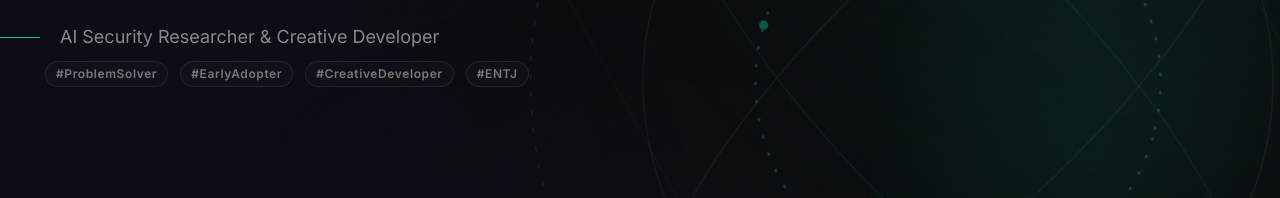
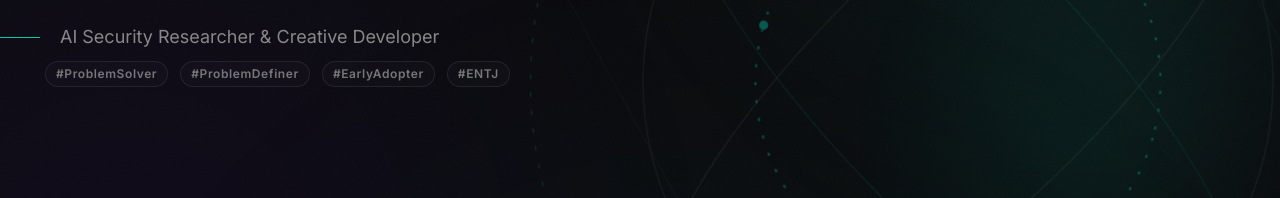
Before and after one commit to nahyun27/nahyun-portfolio, a Next.js app: page / in a window 1280 px wide. Shown: the part 488-686 px from the top of the page. Built offline with nearby package versions, Linux system fonts and the light colour scheme.

Commit message:
edit: ai era post link

```diff
--- a/src/components/sections/BlogSection.tsx
+++ b/src/components/sections/BlogSection.tsx
@@ -39,13 +39,13 @@ const SERIES = [
 ];
 
 const POSTS = [
+  { title: "AI 시대, 개발자에게 필요한 것", desc: "AI 도구 활용과 본질적 사고의 균형", category: "Perspective", url: "https://nahyun27.github.io/posts/ai-era-developer/" },
   { title: "MasterKey - ASR 백도어 공격 분석", desc: "음성 인식 시스템 취약점을 이용한 백도어 공격 메커니즘", category: "Security", url: "https://nahyun27.github.io/posts/masterkey-paper-review/" },
   { title: "VOAPI² - API 취약점 자동 테스팅", desc: "Voice API 보안 취약점 자동 검증 프레임워크", category: "Security", url: "https://nahyun27.github.io/posts/voapi2-paper-review/" },
   { title: "HTLC와 Lightning Network의 핵심", desc: "Hash Time-Locked Contract로 보는 Layer 2 결제 메커니즘", category: "Blockchain", url: "https://nahyun27.github.io/posts/htlc-lightning-network/" },
   { title: "Paperprobe: RAG 기반 논문 Q&A 시스템", desc: "LangChain + FAISS로 논문 읽기 자동화", category: "Projects", url: "https://nahyun27.github.io/posts/paperprobe/" },
   { title: "Rise of the Half Moon: 달 위상 전략 게임", desc: "D3-Force 그래프 보드 + 3단계 AI 구현", category: "Projects", url: "https://nahyun27.github.io/posts/rise-of-halfmoon-development/" },
   { title: "Stack Tower: 3D 타이밍 게임", desc: "Three.js + Cannon.js 물리 엔진 최적화", category: "Projects", url: "https://nahyun27.github.io/posts/stack-tower-3d-physics-game/" },
-  { title: "AI 시대, 개발자에게 필요한 것", desc: "AI 도구 활용과 본질적 사고의 균형", category: "Perspective", url: "https://nahyun27.github.io/posts/ai-era-developer-balance/" },
   { title: "GitHub 프로필 README 꾸미기", desc: "깃허브 스탯, 뱃지, Solved.ac 프로필 활용법", category: "Development", url: "https://nahyun27.github.io/posts/github-profile-readme-guide/" },
 ];
 
--- a/src/components/sections/HeroSection.tsx
+++ b/src/components/sections/HeroSection.tsx
@@ -3,7 +3,7 @@
 import { useRef } from "react";
 import { motion, useInView } from "framer-motion";
 
-const TAGS = ["#ProblemSolver", "#EarlyAdopter", "#CreativeDeveloper", "#ENTJ"];
+const TAGS = ["#ProblemSolver", "#ProblemDefiner", "#EarlyAdopter", "#ENTJ"];
 const WORDS = ["NAHYUN", "KIM"];
 
 export default function HeroSection() {
```
